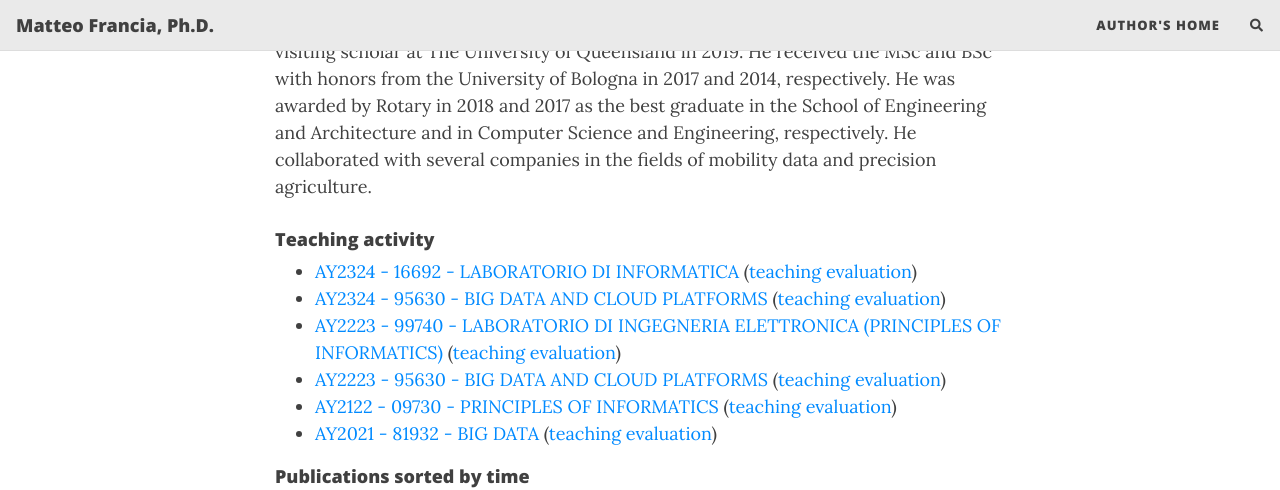
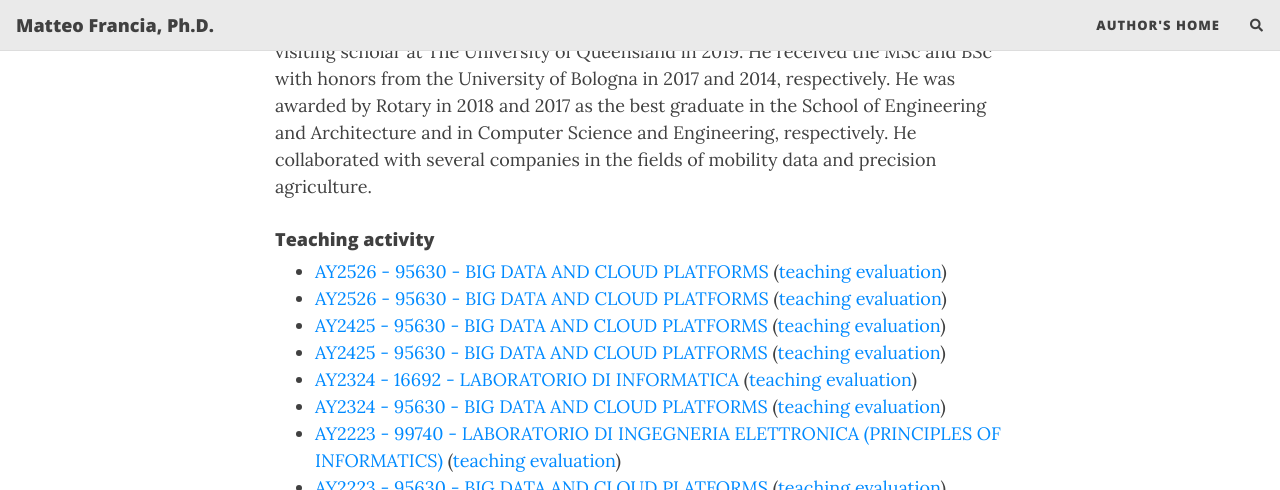
Before and after one commit to w4bo/w4bo.github.io, a Jekyll site: the page built from index.html, in a window 1280 px wide and 900 px high, scrolled down 645 px, cut to the strip 0-490 px from the top of the window. Built offline with Jekyll 4.4.1, drawn with Linux system fonts in a browser that asks for light colours; nearby versions of some CDN libraries; the list of posts is cut into pages by our own code; comment, search, counter and statistics services are not loaded.

Commit message:
fix: add teaching

```diff
--- a/index.html
+++ b/index.html
@@ -32,9 +32,30 @@ subtitle:
 </h4>
 
 <ul>
+
+    <li>
+        <a href="https://www.unibo.it/it/studiare/insegnamenti-competenze-trasversali-moocs/insegnamenti/insegnamento/2025/466769">AY2526 - 95630 - BIG DATA AND CLOUD PLATFORMS</a>
+        (<a href="https://raw.githubusercontent.com/w4bo/w4bo.github.io/master/teaching/AY2526-DTM-MLDM.pdf">teaching evaluation</a>)
+    </li>
+
+    <li>
+        <a href="https://www.unibo.it/it/studiare/dottorati-master-specializzazioni-e-altra-formazione/insegnamenti/insegnamento/2025/466768">AY2526 - 95630 - BIG DATA AND CLOUD PLATFORMS</a>
+        (<a href="https://raw.githubusercontent.com/w4bo/w4bo.github.io/master/teaching/AY2526-DTM-BigDataAndCloudPlatforms.pdf">teaching evaluation</a>)
+    </li>
+
+    <li>
+        <a href="https://www.unibo.it/it/studiare/insegnamenti-competenze-trasversali-moocs/insegnamenti/insegnamento/2024/466769">AY2425 - 95630 - BIG DATA AND CLOUD PLATFORMS</a>
+        (<a href="https://raw.githubusercontent.com/w4bo/w4bo.github.io/master/teaching/AY2425-DTM-MLDM.pdf">teaching evaluation</a>)
+    </li>
+
+    <li>
+        <a href="https://www.unibo.it/it/studiare/dottorati-master-specializzazioni-e-altra-formazione/insegnamenti/insegnamento/2024/466768">AY2425 - 95630 - BIG DATA AND CLOUD PLATFORMS</a>
+        (<a href="https://raw.githubusercontent.com/w4bo/w4bo.github.io/master/teaching/AY2425-DTM-BigDataAndCloudPlatforms.pdf">teaching evaluation</a>)
+    </li>
+
     <li>
         <a href="https://www.unibo.it/it/studiare/dottorati-master-specializzazioni-e-altra-formazione/insegnamenti/insegnamento/2023/493416">AY2324 - 16692 - LABORATORIO DI INFORMATICA</a>
-        (<a href="">teaching evaluation</a>)
+        (<a href="https://raw.githubusercontent.com/w4bo/w4bo.github.io/master/teaching/AY2324-DEI-LDI.pdf">teaching evaluation</a>)
     </li>
 
     <li>
```
Also changed, not shown: .github/workflows/build.yml, 5 other files.
